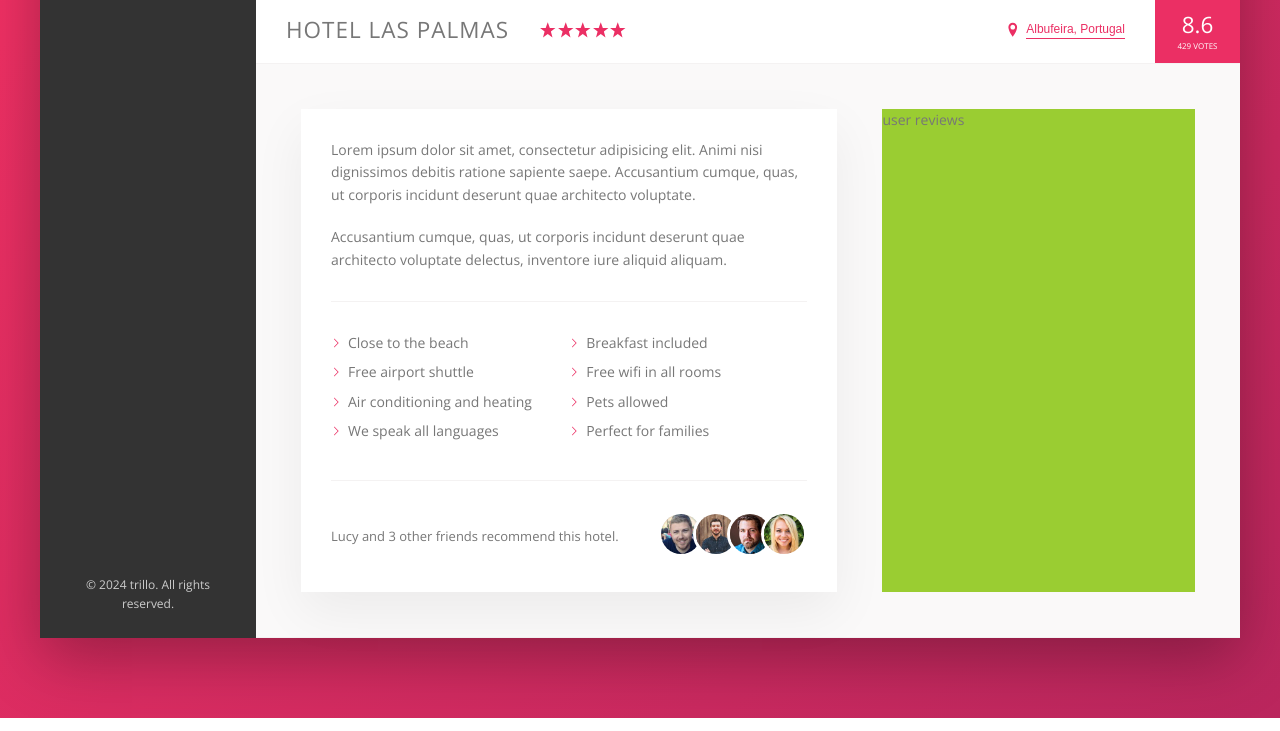
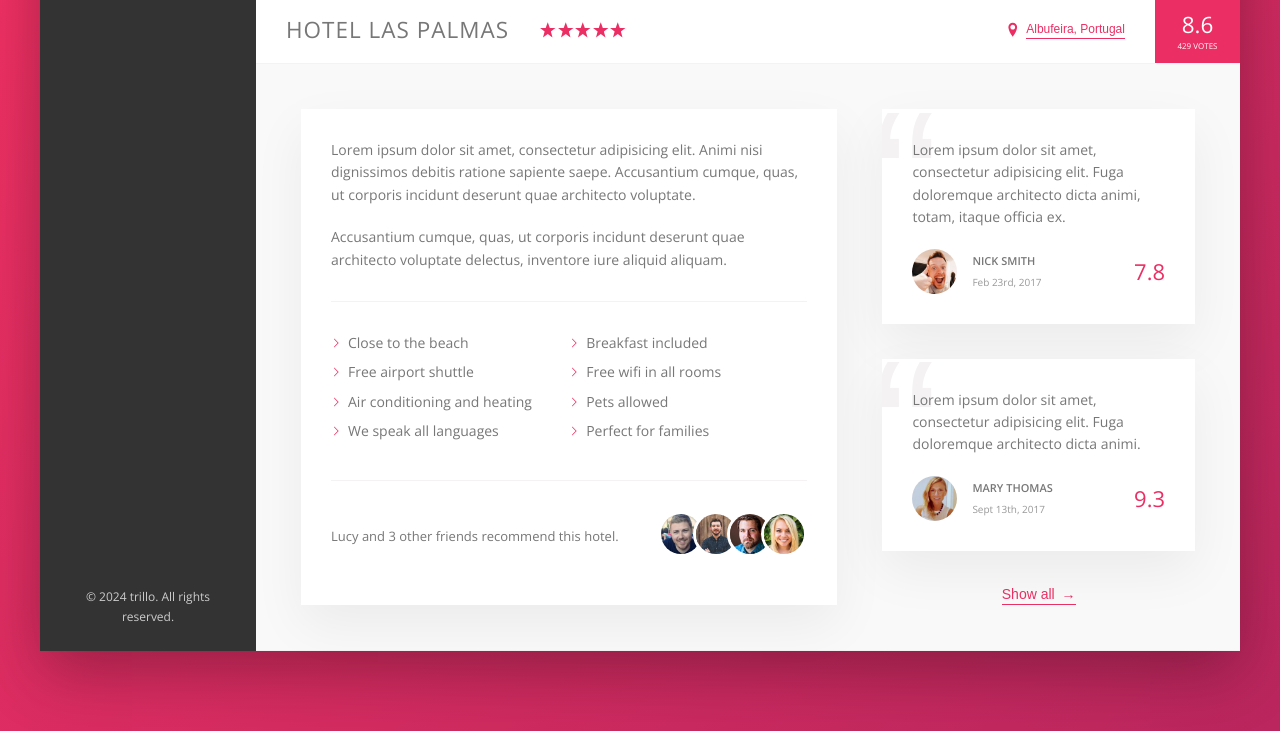
Before and after one commit to trungnd19/flexbox-page, a website: page index.html in a window 1280 px wide. Shown: the part 538-1269 px from the top of the page. Drawn offline with nearby package versions, Linux system fonts and the light colour scheme.

Commit message:
feat: building user-review section

```diff
--- a/index.html
+++ b/index.html
@@ -169,8 +169,37 @@
                                 </div>
                             </div>
                         </div>
+
                         <div class="user-reviews">
-                            user reviews
+                            <figure class="review">
+                                <blockquote class="review__text">
+                                    Lorem ipsum dolor sit amet, consectetur adipisicing elit. Fuga doloremque architecto dicta animi, totam, itaque officia ex.
+                                </blockquote>
+                                <figcaption class="review__user">
+                                    <img src="img/user-1.jpg" alt="User 1" class="review__photo">
+                                    <div class="review__user-box">
+                                        <p class="review__user-name">Nick Smith</p>
+                                        <p class="review__user-date">Feb 23rd, 2017</p>
+                                    </div>
+                                    <div class="review__rating">7.8</div>
+                                </figcaption>
+                            </figure>
+
+                            <figure class="review">
+                                <blockquote class="review__text">
+                                    Lorem ipsum dolor sit amet, consectetur adipisicing elit. Fuga doloremque architecto dicta animi.
+                                </blockquote>
+                                <figcaption class="review__user">
+                                    <img src="img/user-2.jpg" alt="User 1" class="review__photo">
+                                    <div class="review__user-box">
+                                        <p class="review__user-name">Mary Thomas</p>
+                                        <p class="review__user-date">Sept 13th, 2017</p>
+                                    </div>
+                                    <div class="review__rating">9.3</div>
+                                </figcaption>
+                            </figure>
+
+                            <button class="btn-inline">Show all <span>&rarr;</span></button>
                         </div>
                     </div>
                 </main>
--- a/sass/_components.scss
+++ b/sass/_components.scss
@@ -261,8 +261,17 @@
     transition: all .2s;
     display: inline-block;
 
+    & span {
+        margin-left: 3px;
+        transition: margin-left .2s;
+    }
+
     &:hover {
-        color: var(--color-grey-dark-1)
+        color: var(--color-grey-dark-1);
+
+        span {
+            margin-left: 8px;
+        }
     }
 
     &:focus {
@@ -350,3 +359,70 @@
         }
     }
 }
+
+
+/////////////////// Reviews
+.review {
+    background-color: #fff;
+    box-shadow: var(--shadow-light);
+    padding: 3rem;
+    margin-bottom: 3.5rem;
+    position: relative;
+    overflow: hidden;
+
+    &__text {
+        margin-bottom: 2rem;
+        z-index: 10;
+        position: relative;
+    }
+
+    &__user {
+        display: flex;
+        align-items: center;
+    }
+
+    &__photo {
+        height: 4.5rem;
+        width: 4.5rem;
+        border-radius: 50%;
+        margin-right: 1.5rem;
+    }
+
+    &__user-box {
+        margin-right: auto;
+
+    }
+
+    &__user-name {
+        font-weight: 600;
+        font-size: 1.1rem;
+        text-transform: uppercase;
+        margin-bottom: .4rem;
+    }
+
+
+    &__user-date {
+        font-size: 1rem;
+        color: var(--color-grey-dark-3)
+    }
+
+    &__rating {
+        color: var(--color-primary);
+        font-size: 2.2rem;
+        font-weight: 300;
+    }
+
+    // Quotation mark
+    &::before {
+        content: "\201C";
+        position: absolute;
+        top: -2.75rem;
+        left: -1rem;
+        font-family: sans-serif;
+        color: var(--color-grey-light-2);
+        line-height: 1;
+        font-size: 20rem;
+        z-index: 1;
+
+    }
+}
--- a/sass/_layout.scss
+++ b/sass/_layout.scss
@@ -50,6 +50,8 @@
 }
 
 .user-reviews {
-    background-color: yellowgreen;
-    flex: 1
+    flex: 1;
+    display: flex;
+    flex-direction: column;
+    align-items: center;
 }
```
Also changed, not shown: css/style.css.
